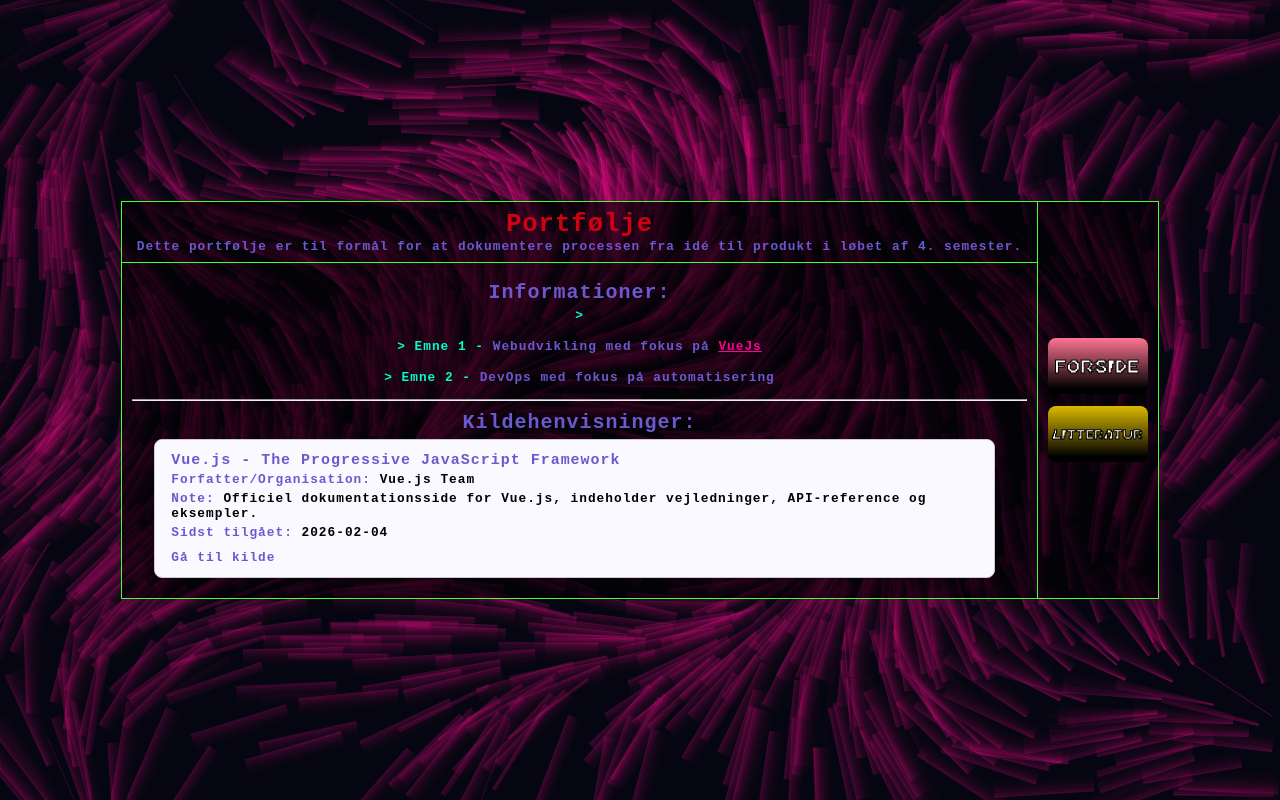
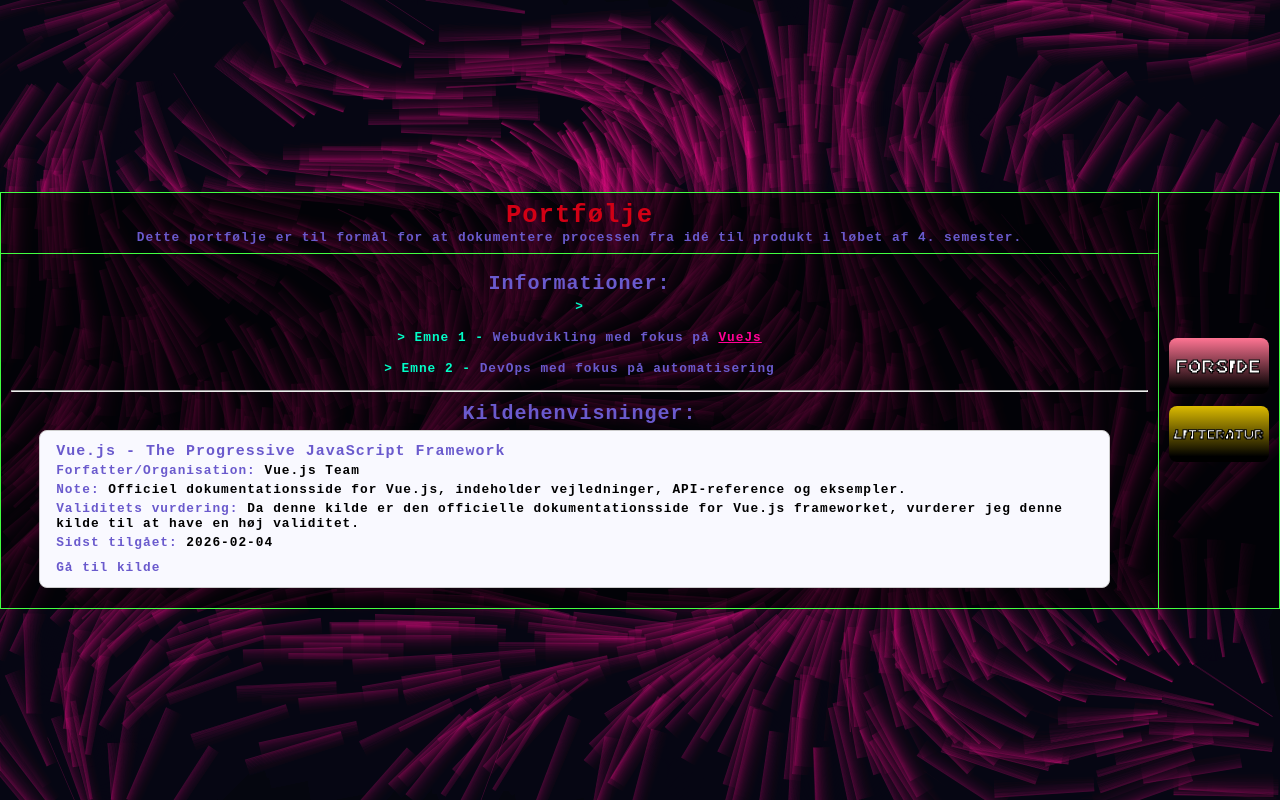
Before and after one commit to Gatherer4466/gatherer4466.github.io, a Vue app: page /literature in a window 1280 px wide. Built offline with nearby package versions, Linux system fonts and the light colour scheme.

Commit message:
Show the validity note

```diff
--- a/src/components/viewSpecific/literature/SourceCard.vue
+++ b/src/components/viewSpecific/literature/SourceCard.vue
@@ -3,6 +3,7 @@
     <h3>{{ title }}</h3>
     <p><strong>Forfatter/Organisation:</strong> {{ author }}</p>
     <p v-if="note"><strong>Note:</strong> {{ note }}</p>
+    <p><strong>Validitets vurdering:</strong> {{ validity }}</p>
     <p><strong>Sidst tilgået:</strong> {{ accessed }}</p>
     <a :href="url" target="_blank" rel="noopener">Gå til kilde</a>
   </div>
```
